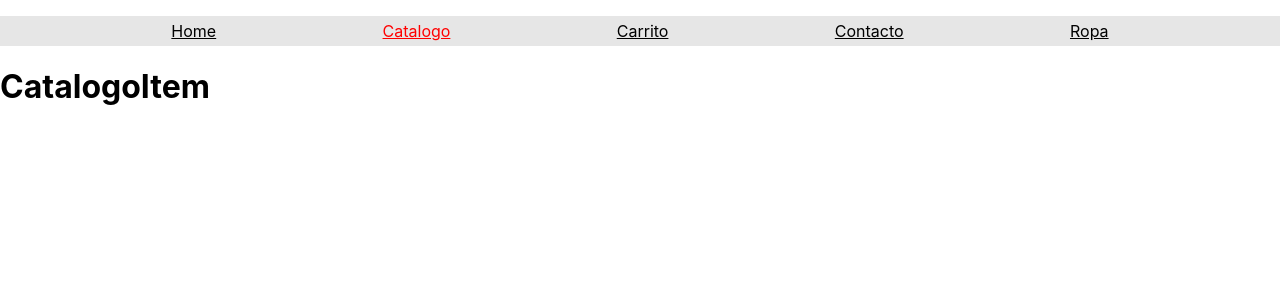
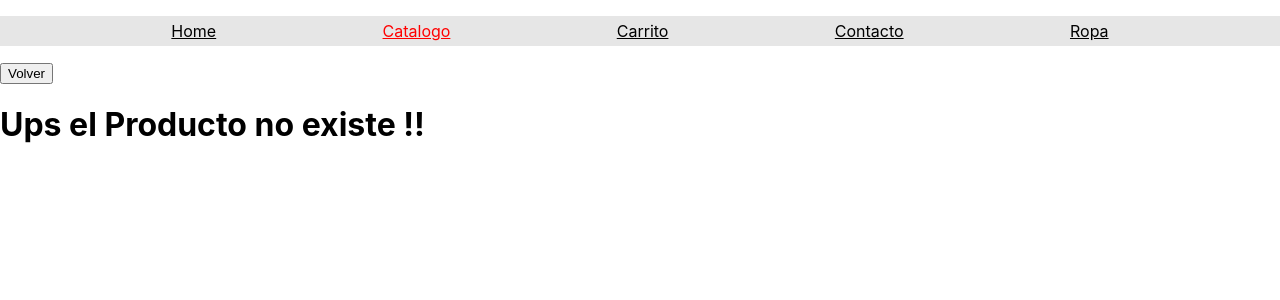
Before and after one commit to jovanesDev/ed_it_64033, a React (Create React App) app: page /catalogo/1 in a window 1280 px wide. Shown: the top 300 px of the page. Built offline with nearby package versions, Linux system fonts and the light colour scheme.

Commit message:
navegacion completed

```diff
--- a/src/routes/MainNavigation.jsx
+++ b/src/routes/MainNavigation.jsx
@@ -10,7 +10,7 @@ import RopaCombinada from '../views/Ropa/RopaCombinada'
 const MainNavigation = () => {
   return (
     <BrowserRouter>
-    <Navbar/>
+        <Navbar/>
         <Routes>
             <>
             {routes.map(({path,Element},index) => (
@@ -22,9 +22,7 @@ const MainNavigation = () => {
                     <Route path='mujer' element={<RopaMujer/>}/>
             </Route>
             </>
-
         </Routes>
-
     </BrowserRouter>
   )
 }
--- a/src/routes/routes.js
+++ b/src/routes/routes.js
@@ -32,8 +32,8 @@ export const routes = [
     //     path:'/ropa',
     //     Element:Ropa
     // },
-    {
-        path:'*',
-        Element:Navigate
-    }
+    // {
+    //     path:'*',
+    //     Element:Navigate
+    // }
 ]
--- /dev/null
+++ b/src/utils/index.js
@@ -0,0 +1,22 @@
+export  const catalogo = [
+    {
+        id:'1',
+        text:"audi",
+        img:'https://cdn.motor1.com/images/mgl/eolVnN/s1/img_1350.jpg'
+    },
+    {
+        id:'2',
+        text:"mercedes",
+        img:'https://www.megautos.com/wp-content/uploads/2023/03/Mercedes-Benz-GLC-Coupe-2024-dinamica.jpg'
+    },
+    {
+        id:'3',
+        text:"BMW",
+        img:'https://cdn.motor1.com/images/mgl/PEj9W/s1/lanzamiento-bmw-320i-sportline.jpg'
+    },
+    {
+        id:'4',
+        text:"audi",
+        img:'https://www.topgear.com/sites/default/files/cars-car/image/2019/09/ttsc0048.jpg'
+    },
+]
--- a/src/views/Catalogo.jsx
+++ b/src/views/Catalogo.jsx
@@ -1,30 +1,25 @@
 import React from 'react'
-import {Link} from 'react-router-dom'
+import { Link, useNavigate } from 'react-router-dom'
+import { catalogo } from '../utils'
 
 const Catalogo = () => {
 
-    const catalogo = [
-        {
-            id:1,
-            text:"audi"
-        },
-        {
-            id:2,
-            text:"mercedes"
-        },
-        {
-            id:3,
-            text:"BMW"
+    const navigate = useNavigate()
+    const player = {
+        name:'Neymar',
+        age: 22,
+        country: 'Brasil',
+        city: 'Rio de Janeiro',
     }
-    ]
 
     return (
         <div>
             {
-            catalogo.map(({id,text},index) => (
+                catalogo.map(({ id, text }, index) => (
                     <div>
                         <h2>{text}</h2>
-                    <Link to={`/catalogo/${id}`} >Mas Info</Link>
+                        {/* <Link to={`/catalogo/${id}`} >Mas Info</Link> */}
+                        <button onClick={() => navigate(`/catalogo/${text}`,{state:id})} >Ver Mas </button>
                     </div>
                 ))
             }
--- a/src/views/CatalogoItem.jsx
+++ b/src/views/CatalogoItem.jsx
@@ -1,8 +1,77 @@
-import React from 'react'
+import React, { useEffect, useState } from 'react'
+import { useLocation, useNavigate, useParams } from 'react-router-dom'
+import { catalogo } from '../utils'
 
 const CatalogoItem = () => {
+
+  const [loading, setLoading] = useState(true)
+  const [error, setError] = useState(false)
+  const [coche, setCoche] = useState(null);
+
+  const naviagate = useNavigate()
+  const location = useLocation()
+  const { id } = useParams()
+
+  const { state } =  location
+  console.log(state)
+
+
+  useEffect(() => {
+    setTimeout(() => {
+      const producto = catalogo.find((producto) => producto.id === state);
+      if (producto) {
+        setCoche(producto)
+        setLoading(false)
+      } else {
+        setLoading(false)
+        setError(true)
+      }
+    }, 3000);
+
+
+    return () => {
+
+    }
+  }, [])
+
+
+
+
+  if (loading) {
+
+    return (
+      <div>
+        <h1>Loading...</h1>
+      </div>
+    )
+  }
+
+  if (!loading && error) {
+
+    return (
+      <div>
+        <button onClick={() => naviagate(-1)}>Volver </button>
+        <h1>Ups el Producto no existe !!</h1>
+      </div>
+    )
+  }
+
   return (
-    <h1>CatalogoItem</h1>
+    <div>
+      <div style={{ display: 'flex', justifyContent: 'center' }}>
+        <div>
+          <img width={'500px'} height={'300px'} src={coche.img} alt="imagen" />
+          <h2 style={{ textAlign: 'center', textTransform: 'uppercase' }}>{coche.text}</h2>
+          <button onClick={() => naviagate(-1)}>Volver </button>
+        </div>
+      </div>
+      {/* { state &&  <div>
+        <h1 style={{ textAlign: 'center', textTransform: 'uppercase' }}>Dueño {state.name}</h1>
+        <h2 style={{ textAlign: 'center', textTransform: 'uppercase' }}>Edad {state.age}</h2>
+        <h2 style={{ textAlign: 'center', textTransform: 'uppercase' }}>Pais {state.country}</h2>
+        <h2 style={{ textAlign: 'center', textTransform: 'uppercase' }}>Ciudad {state.city}</h2>
+      </div>} */}
+    </div>
   )
 }
 
```
Also changed, not shown: vercel.json (added). Lines whose indentation alone changed are shown as unchanged.
